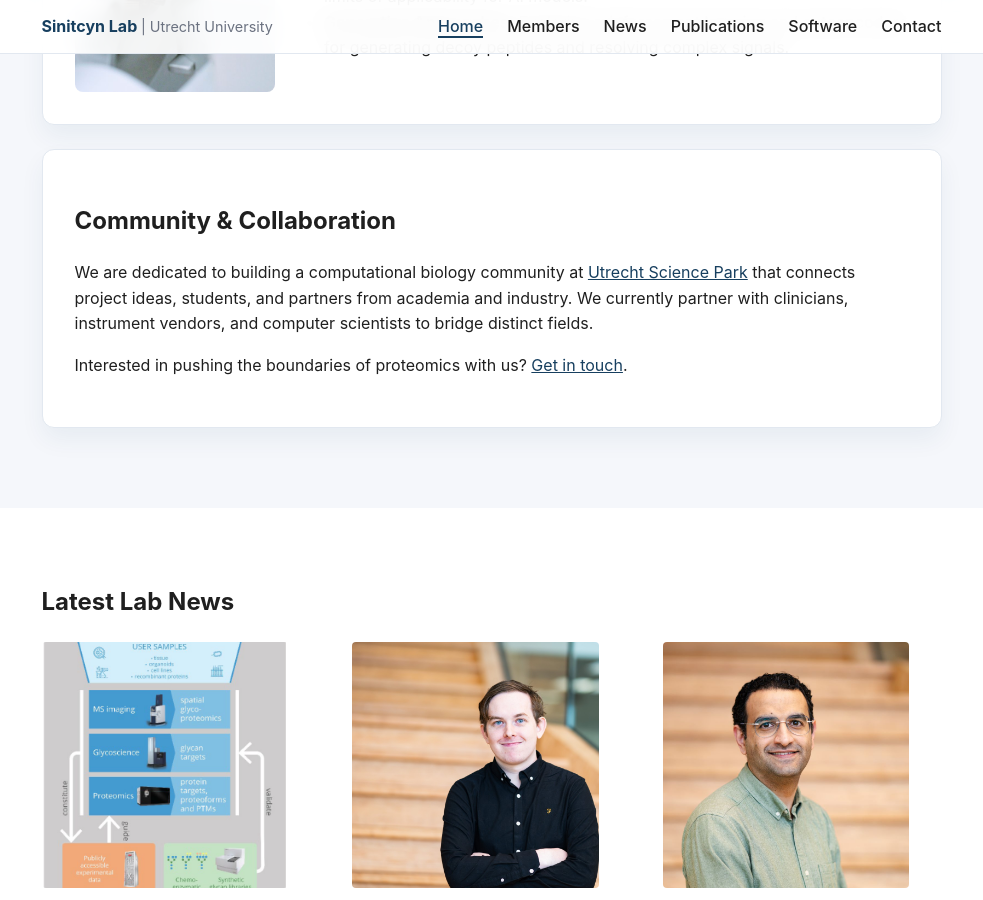
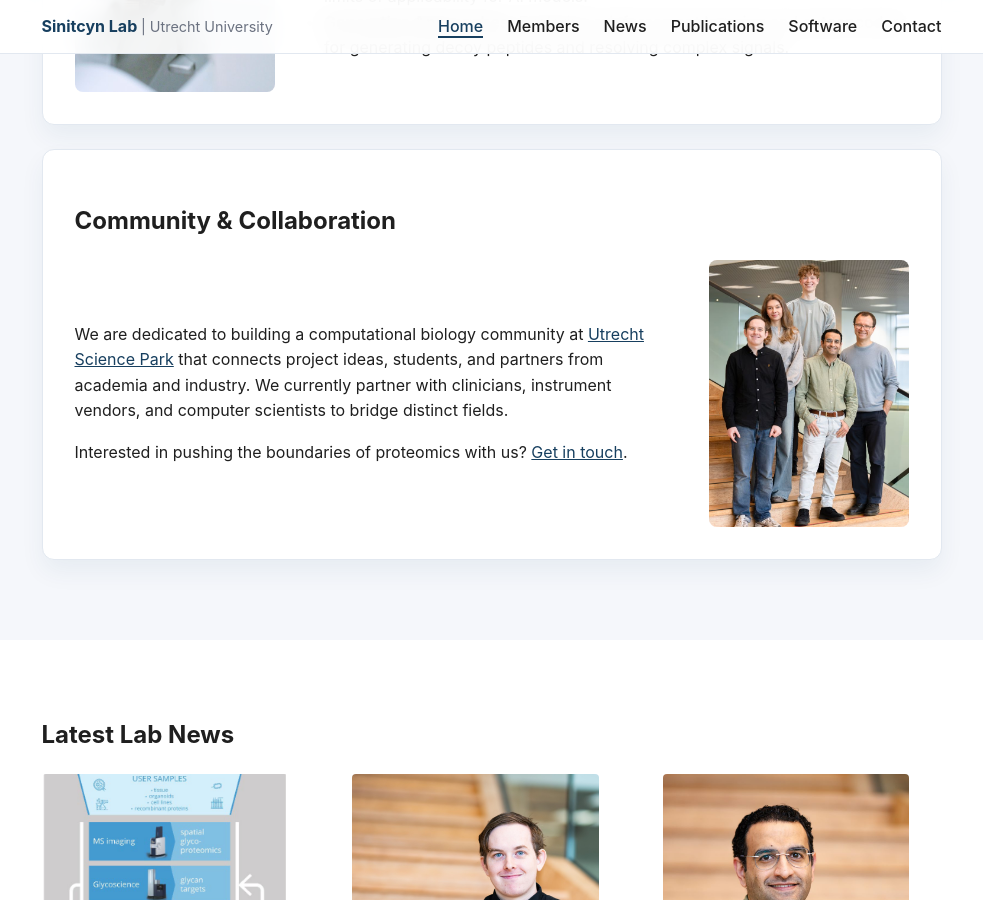
Before and after one commit to SinitcynLab/Sinitcynlab.github.io, a Jekyll site: the page built from index.md, in a window 1280 px wide and 900 px high, scrolled down 1348 px. Shown: the whole window, without its empty margins (141-1124 px from the left). Built offline with Jekyll 4.4.1, drawn with Linux system fonts in a browser that asks for light colours.

Commit message:
community image

```diff
--- a/_layouts/home.html
+++ b/_layouts/home.html
@@ -70,13 +70,21 @@ layout: default
     </div>
     <div class="highlight">
       <h2>Community & Collaboration</h2>
+      <div class="highlight-content">
+        <div class="highlight-text">
           <p>We are dedicated to building a computational biology community at <a
-          href="https://www.utrechtsciencepark.nl/en" target="_blank" rel="noopener noreferrer">Utrecht Science Park</a>
+              href="https://www.utrechtsciencepark.nl/en" target="_blank" rel="noopener noreferrer">Utrecht Science
+              Park</a>
             that connects project ideas,
             students, and partners from academia and industry. We currently partner with clinicians, instrument vendors,
             and computer scientists to bridge distinct fields.</p>
           <p class="mt-1">Interested in pushing the boundaries of proteomics with us? <a
               href="{{ '/contact/' | relative_url }}">Get in touch</a>.</p>
+        </div>
+        <div class="highlight-image">
+          <img src="{{ '/assets/images/photo/community.jpg' | relative_url }}" alt="Community">
+        </div>
+      </div>
     </div>
   </div>
 </section>
```
Also changed, not shown: assets/images/photo/community.jpg (added). Lines whose indentation alone changed are shown as unchanged.
